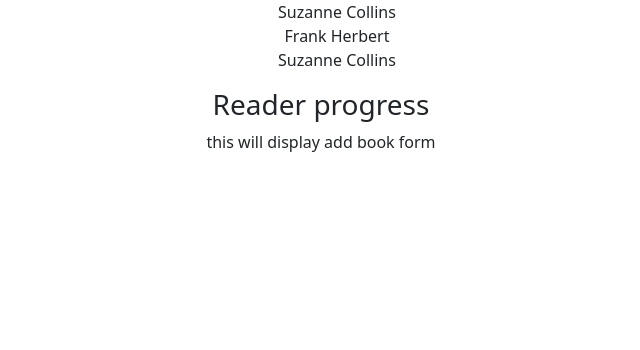
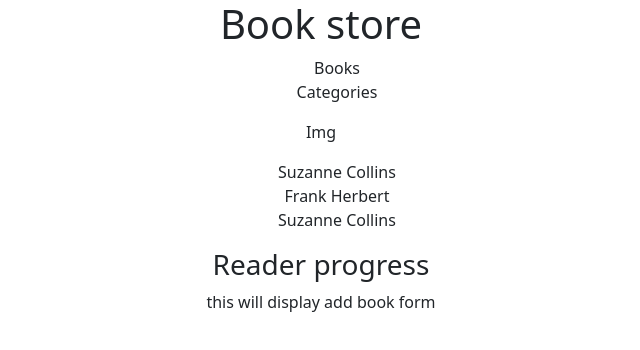
Before and after one commit to Innocent259/book-store, a React (Create React App) app: page / in a window 1280 px wide. Shown: the top 350 px of the page, without its empty margins (319-959 px from the left). Built offline with nearby package versions, Linux system fonts and the light colour scheme.

Commit message:
Use React Routers

```diff
--- a/src/App.js
+++ b/src/App.js
@@ -1,10 +1,17 @@
+import { Route, Routes } from 'react-router-dom';
 import './App.css';
 import BookApp from './Components/BookApp';
+import Navbar from './Components/Navbar';
+import Categories from './Components/Categories';
 
 function App() {
   return (
     <div className="App">
-      <BookApp />
+      <Navbar />
+      <Routes>
+        <Route path="/" element={<BookApp />} />
+        <Route path="categories" element={<Categories />} />
+      </Routes>
     </div>
   );
 }
```
